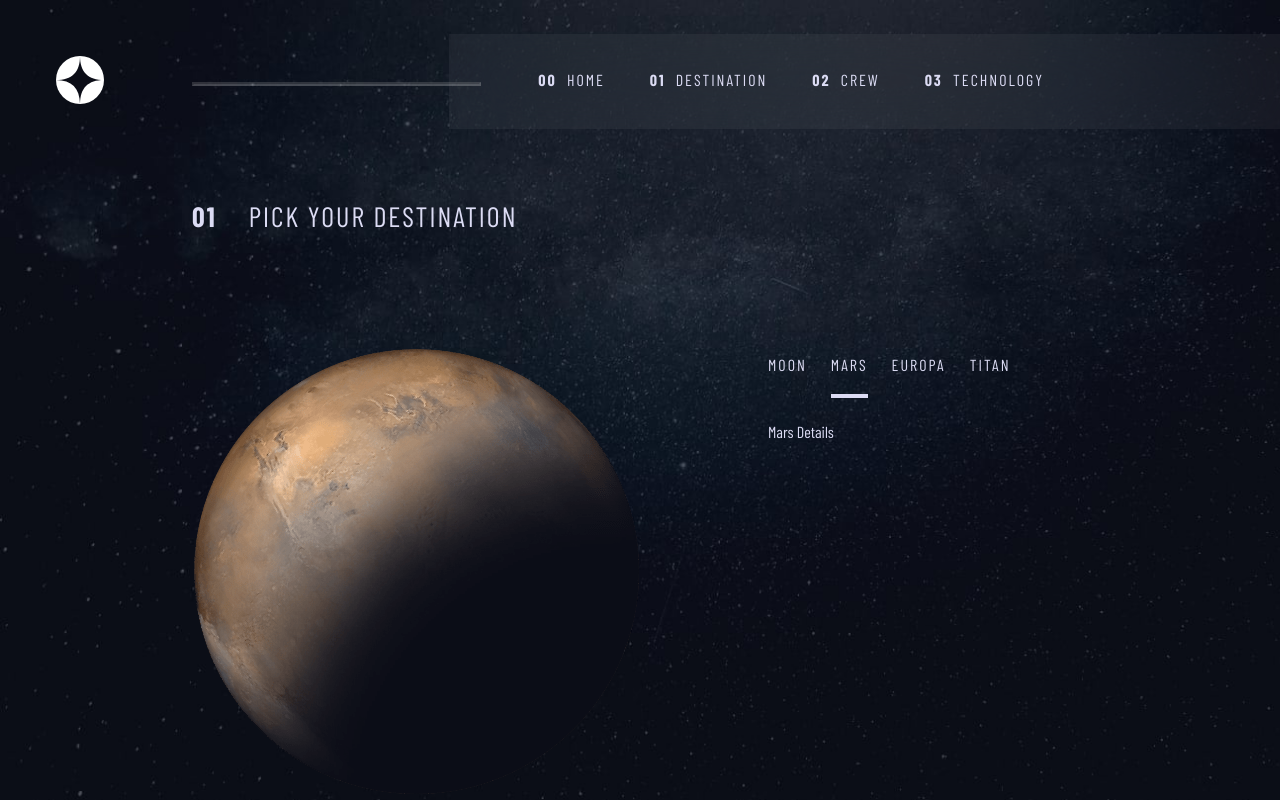
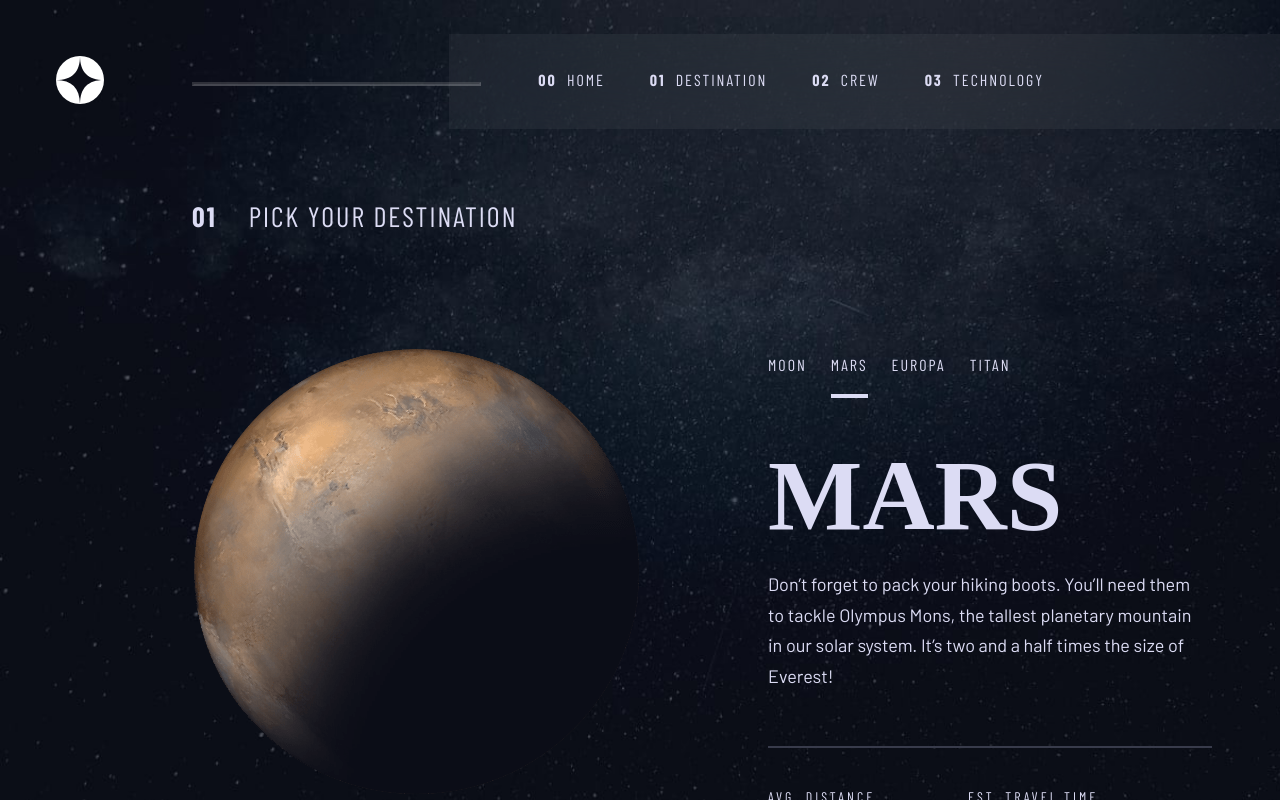
Before and after one commit to Fariv/frontendmentor.io, a React (Vite) app in the folder space-tourism-website-main/: page /destination in a window 1280 px wide. Both pictures are taken after a click on the item "MARS". Shown: the top 800 px of the page. Built offline with nearby package versions, Linux system fonts and the light colour scheme; a web font is replaced by a local one.

Commit message:
all other tab contents are populated

```diff
--- a/space-tourism-website-main/src/components/DestinationContent.jsx
+++ b/space-tourism-website-main/src/components/DestinationContent.jsx
@@ -109,31 +109,69 @@ const TabContent = styled.div`
     height: 0;
     padding-top: 0;
     flex-direction: column;
+    > h1 {
+        width: 0;
+        height: 0;
+    }
+    > p {
+        width: 0;
+        height: 0;
+        display: none;
+    }
+    > hr {
+        width: 0;
+        height: 0;
+    }
+    > .footer {
+        width: 0;
+        height: 0;
+        > .right-footer,
+        > .left-footer {
+            width: 0;
+            height: 0;
+            > div:first-child {
+                width: 0;
+                height: 0;
+            }
+            > div:nth-child(2) {
+                width: 0;
+                height: 0;
+            }
+        }
+    }
     &.active {
         opacity: 1;
         width: 100%;
         height: 100%;
         padding-top: 1.5rem;
         transition: height ease-out 2s, opacity ease-out 2s;
-    }
         > h1 {
             font-family: 'Bellefair', serif;
             font-size: 100px;
             margin-top: 1rem;
             margin-bottom: 1rem;
+            width: 100%;
+            height: 100%;
         }
         > p {
             font-family: 'Barlow', sans-serif;
             font-size: 18px;
-        width: 436px;
+            max-width: 436px;
             margin-bottom: 3.4rem;
             line-height: 1.7;
+            width: 436px;
+            height: 100%;
+            display: block;
         }
         > hr {
+            max-width: 444px;
             width: 444px;
             border: 1px solid #383B4B;
+            height: auto;
         }
         > .footer {
+            width: 100%;
+            height: 100%;
             margin-top: 0.88rem;
             padding-top: 0.88rem;
             display: flex;
@@ -141,16 +179,22 @@ const TabContent = styled.div`
             > .left-footer {
                 width: 50%;
                 text-transform: uppercase;
+                height: auto;
                 > div:first-child {
                     font-family: 'Barlow Condensed', sans-serif;
                     font-size: 14px;
                     letter-spacing: 3px;
                     margin: 0.75rem 0;
+                    width: auto;
+                    height: auto;
                 }
                 > div:nth-child(2) {
                     font-family: 'Bellefair', serif;
                     font-size: 28px;
                     margin: 0.75rem 0;
+                    width: auto;
+                    height: auto;
+                }
             }
         }
     }
@@ -218,13 +262,60 @@ const DestinationContent = () => {
                         </div>
                     </TabContent>
                     <TabContent id="mars" className={activeTab['mars'] === "1" ? 'active' : null}>
-                        Mars Details
+                        <h1>MARS</h1>
+                        <p>
+                            Don’t forget to pack your hiking boots.
+                            You’ll need them to tackle Olympus Mons, the tallest planetary mountain in our solar system.
+                            It’s two and a half times the size of Everest!
+                        </p>
+                        <hr />
+                        <div className='footer'>
+                            <div className='left-footer'>
+                                <div>AVG. DISTANCE</div>
+                                <div>225 MIL. km</div>
+                            </div>
+                            <div className='right-footer'>
+                                <div>Est. travel time</div>
+                                <div>9 months</div>
+                            </div>
+                        </div>
                     </TabContent>
                     <TabContent id="europa" className={activeTab['europa'] === "1" ? 'active' : null}>
-                        Europa Details
+                        <h1>EUROPA</h1>
+                        <p>
+                            The smallest of the four Galilean moons orbiting Jupiter, Europa is a winter lover’s dream.
+                            With an icy surface, it’s perfect for a bit of ice skating, curling, hockey, or simple relaxation in your snug wintery cabin.
+                        </p>
+                        <hr />
+                        <div className='footer'>
+                            <div className='left-footer'>
+                                <div>AVG. DISTANCE</div>
+                                <div>628 MIL. km</div>
+                            </div>
+                            <div className='right-footer'>
+                                <div>Est. travel time</div>
+                                <div>3 years</div>
+                            </div>
+                        </div>
                     </TabContent>
                     <TabContent id="titan" className={activeTab['titan'] === "1" ? 'active' : null}>
-                        Titan Details
+                        <h1>TITAN</h1>
+                        <p>
+                            The only moon known to have a dense atmosphere other than Earth,
+                            Titan is a home away from home (just a few hundred degrees colder!).
+                            As a bonus, you get striking views of the Rings of Saturn.
+                        </p>
+                        <hr />
+                        <div className='footer'>
+                            <div className='left-footer'>
+                                <div>AVG. DISTANCE</div>
+                                <div>1.6 BIL. km</div>
+                            </div>
+                            <div className='right-footer'>
+                                <div>Est. travel time</div>
+                                <div>7 years</div>
+                            </div>
+                        </div>
                     </TabContent>
                 </TabContents>
             </RightSideStyled>
```
Lines whose indentation alone changed are shown as unchanged.
